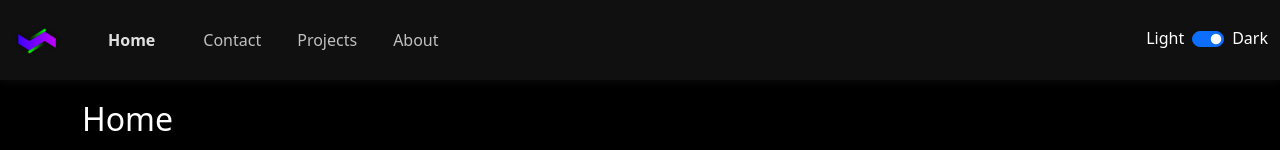
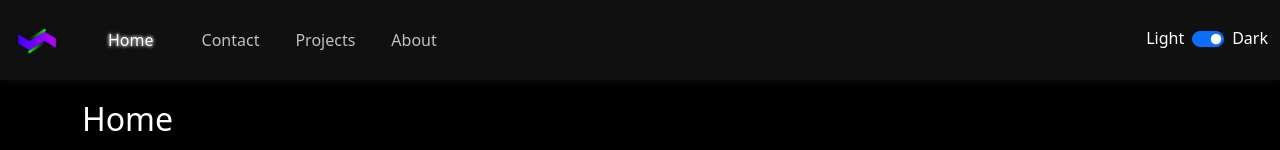
Before and after one commit to cootshk/www, an Angular app: page /home in a window 1280 px wide. Shown: the top 150 px of the page. Built offline with nearby package versions, Linux system fonts and the light colour scheme.

Commit message:
Changed navbar effect to use shadow instead of bolding

```diff
--- a/src/app/app.component.scss
+++ b/src/app/app.component.scss
@@ -19,13 +19,19 @@
     transition: 0.2s;
 }
 .nav-item.active>.nav-link {
-    color: var(--front-high);
-    font-weight: bold;
+    color: var(--front);
+
+    text-shadow:
+    -1px -1px 3px var(--mid),
+    1px -1px 3px var(--mid),
+    -1px 1px 3px var(--mid),
+    1px 1px 3px var(--mid);
+
     padding: 20px;
     transition: 0.2s;
 }
 .nav-item.active>.nav-link:hover {
-    color: var(--front-mid);
+    color: var(--front);
     transition: 0.2s;
 }
 
```
